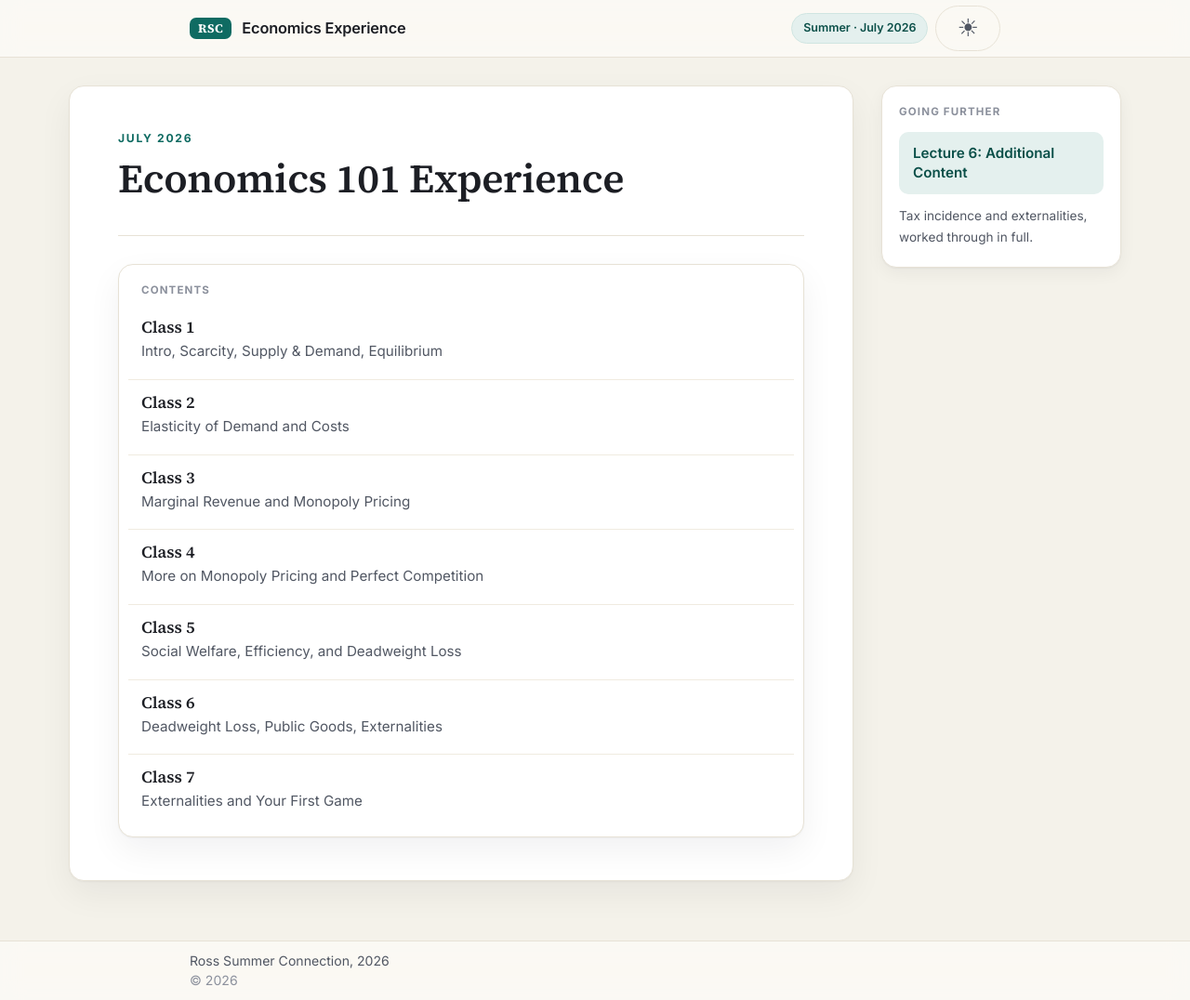
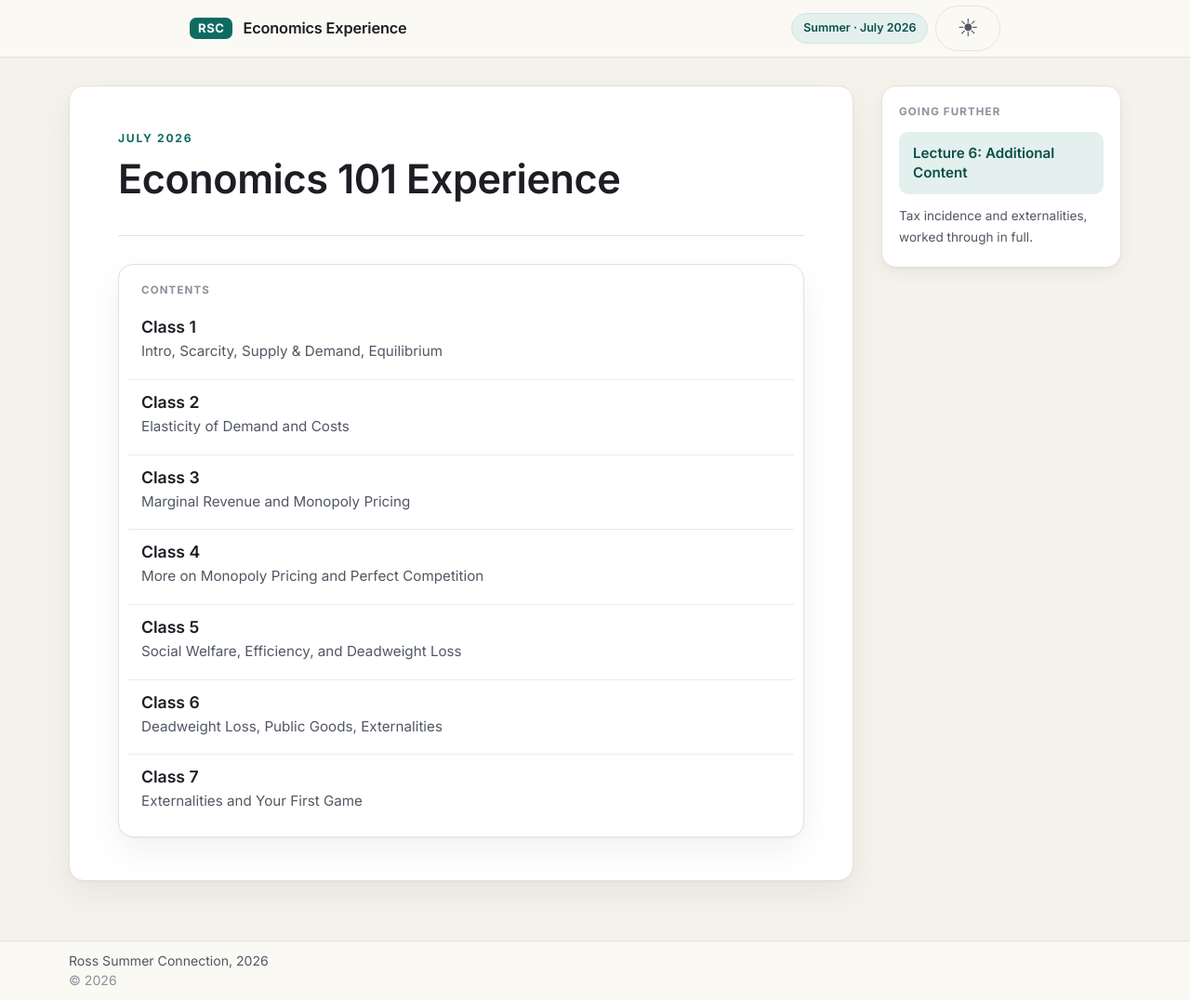
Before and after one commit to menghsuanrexhsieh/rsc2026econslides, a Jekyll site: the page built from index.md, in a window 1280 px wide and 1076 px high. Shown: the whole window at 93% size. Built offline with Jekyll 4.4.1, drawn with Linux system fonts in a browser that asks for light colours.

Commit message:
Use Inter throughout the site; align footer with the home column; cache-bust the stylesheet
- Headings, the RSC brand mark, and the contents-list class names drop
  Source Serif 4 and inherit Inter. The Google Fonts link now loads only
  Inter (variable, with optical sizing).
- On the home page the footer's inner width matches the wider content
  column, so its left-aligned text sits flush with the paper at wide
  viewports instead of with the top-bar brand.
- Stylesheet link carries a build-time version query so browsers stop
  serving a stale cached style.css for up to 10 minutes after a deploy.

```diff
--- a/_layouts/default.html
+++ b/_layouts/default.html
@@ -15,8 +15,8 @@
   </script>
   <link rel="preconnect" href="https://fonts.googleapis.com">
   <link rel="preconnect" href="https://fonts.gstatic.com" crossorigin>
-  <link href="https://fonts.googleapis.com/css2?family=Inter:wght@400;500;600;700&family=Source+Serif+4:opsz,wght@8..60,400;8..60,600;8..60,700&display=swap" rel="stylesheet">
-  <link rel="stylesheet" href="{{ '/assets/css/style.css' | relative_url }}">
+  <link href="https://fonts.googleapis.com/css2?family=Inter:opsz,wght@14..32,400..700&display=swap" rel="stylesheet">
+  <link rel="stylesheet" href="{{ '/assets/css/style.css' | relative_url }}?v={{ site.time | date: '%s' }}">
 </head>
 <body>
   <header class="topbar">
@@ -54,7 +54,7 @@
   </div>
 
   <!-- footer: locked to the bottom of the viewport on every page -->
-  <footer class="site-footer">
+  <footer class="site-footer{% if page.rail %} has-rail{% endif %}">
     <div class="footer-inner">
       <p>Ross Summer Connection, 2026</p>
       <p class="muted">&copy; {{ 'now' | date: "%Y" }}</p>
--- a/assets/css/style.css
+++ b/assets/css/style.css
@@ -1,7 +1,7 @@
 /* ===========================================================================
    RSC Economics Experience — site styles
    Milk-white canvas · sticky top bar · left sidebar · white "paper" content.
-   Serif headings (Source Serif 4) + Inter body. No CSS framework.
+   Inter throughout (headings and body). No CSS framework.
    ======================================================================== */
 
 :root {
@@ -33,6 +33,7 @@
   --topbar-h:    62px;
   --footer-h:    64px;
   --maxw:        920px;
+  --maxw-rail:   1180px;   /* home page: content column + right rail */
 }
 
 /* ======================================================================
@@ -118,7 +119,6 @@ a { color: var(--accent); text-decoration: none; }
 a:hover { color: var(--accent-dk); text-decoration: underline; }
 
 h1, h2, h3, h4 {
-  font-family: "Source Serif 4", Georgia, "Times New Roman", serif;
   line-height: 1.22;
   color: var(--ink);
   font-weight: 600;
@@ -152,7 +152,6 @@ strong { font-weight: 600; }
 .brand { display: flex; align-items: center; gap: 11px; color: var(--ink); }
 .brand:hover { text-decoration: none; }
 .brand-mark {
-  font-family: "Source Serif 4", serif;
   font-weight: 700;
   font-size: .82rem;
   letter-spacing: .04em;
@@ -299,7 +298,6 @@ a.card:hover h3 { color: var(--accent-dk); }
 .toc-text { display: block; min-width: 0; }
 .toc-name {
   display: block;
-  font-family: "Source Serif 4", Georgia, serif;
   font-weight: 600; font-size: 1.1rem; line-height: 1.25;
   color: var(--ink);
 }
@@ -365,6 +363,7 @@ kbd {
   margin: 0 auto; padding: 10px 24px;
   text-align: left;
 }
+.site-footer.has-rail .footer-inner { max-width: var(--maxw-rail); }  /* align with the paper on the home page */
 .site-footer p { margin: 0; line-height: 1.45; }
 
 /* --------------------------------------------------------- Mobile drawer */
@@ -406,7 +405,7 @@ kbd {
   grid-template-columns: minmax(0, 1fr) 258px;
   gap: 30px;
   align-items: start;
-  max-width: 1180px;
+  max-width: var(--maxw-rail);
 }
 .side-rail { position: sticky; top: calc(var(--topbar-h) + 22px); }
 .rail-card {
```
